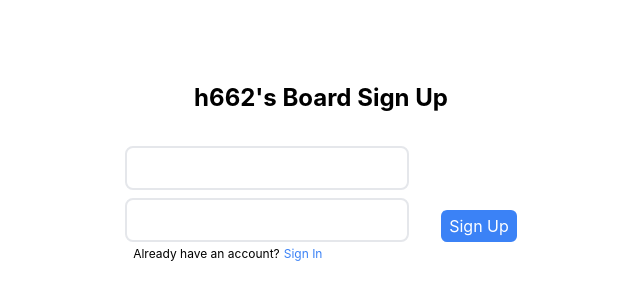
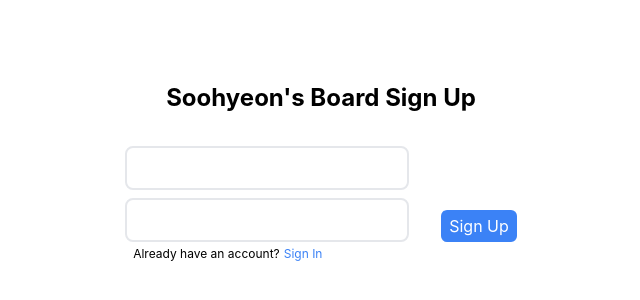
Before and after one commit to sooheyon/express-react-board, a React (Create React App) app in the folder frontend/: page /sign-up in a window 1280 px wide. Shown: the part 198-498 px from the top of the page, without its empty margins (319-959 px from the left). Built offline with nearby package versions, Linux system fonts and the light colour scheme.

Commit message:
fix style, message

```diff
--- a/frontend/src/components/PostCard.tsx
+++ b/frontend/src/components/PostCard.tsx
@@ -21,7 +21,7 @@ const PostCard: FC<PostCardProps> = ({ post, index }) => {
       >
         <span className="w-2/12 p-2 text-right">{post.id}</span>
         <span className="w-6/12 p-2">{post.title}</span>
-        <span className="w-2/12 p-2ext-center">{post.user.account}</span>
+        <span className="w-2/12 p-2 text-center">{post.user.account}</span>
         <span className="w-2/12 p-2 text t-center">
           {formatDistanceToNow(new Date(post.createdAt), {
             locale: ko,
--- a/frontend/src/pages/signUp/index.tsx
+++ b/frontend/src/pages/signUp/index.tsx
@@ -38,7 +38,7 @@ const SignUp = () => {
 
   return (
     <main className="min-h-screen flex flex-col justify-center items-center pb-20">
-      <h1 className="text-2xl font-bold">h662's Board Sign Up</h1>
+      <h1 className="text-2xl font-bold">Soohyeon's Board Sign Up</h1>
       <form className="mt-8 flex items-end gap-4" onSubmit={onSubmitSignUp}>
         <div className="flex flex-col gap-2 relative">
           <input
```
